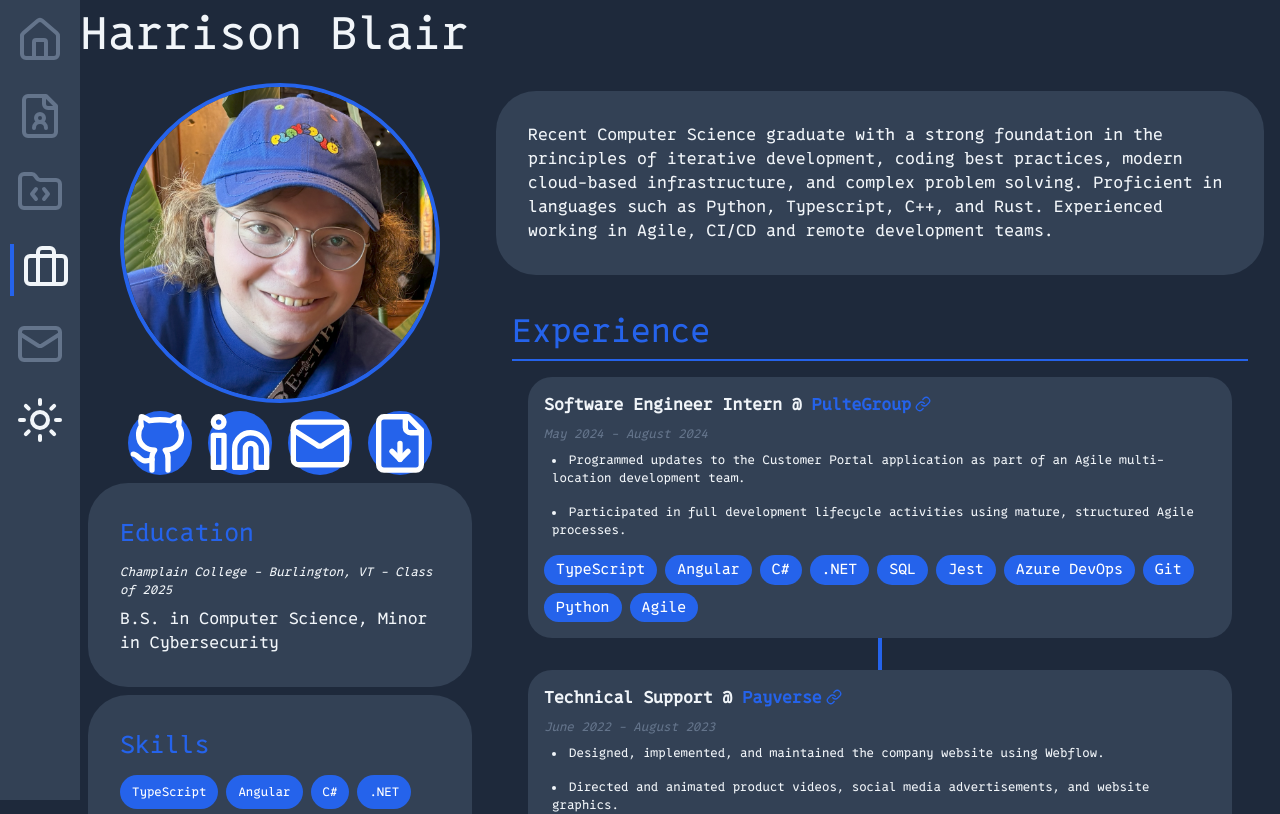
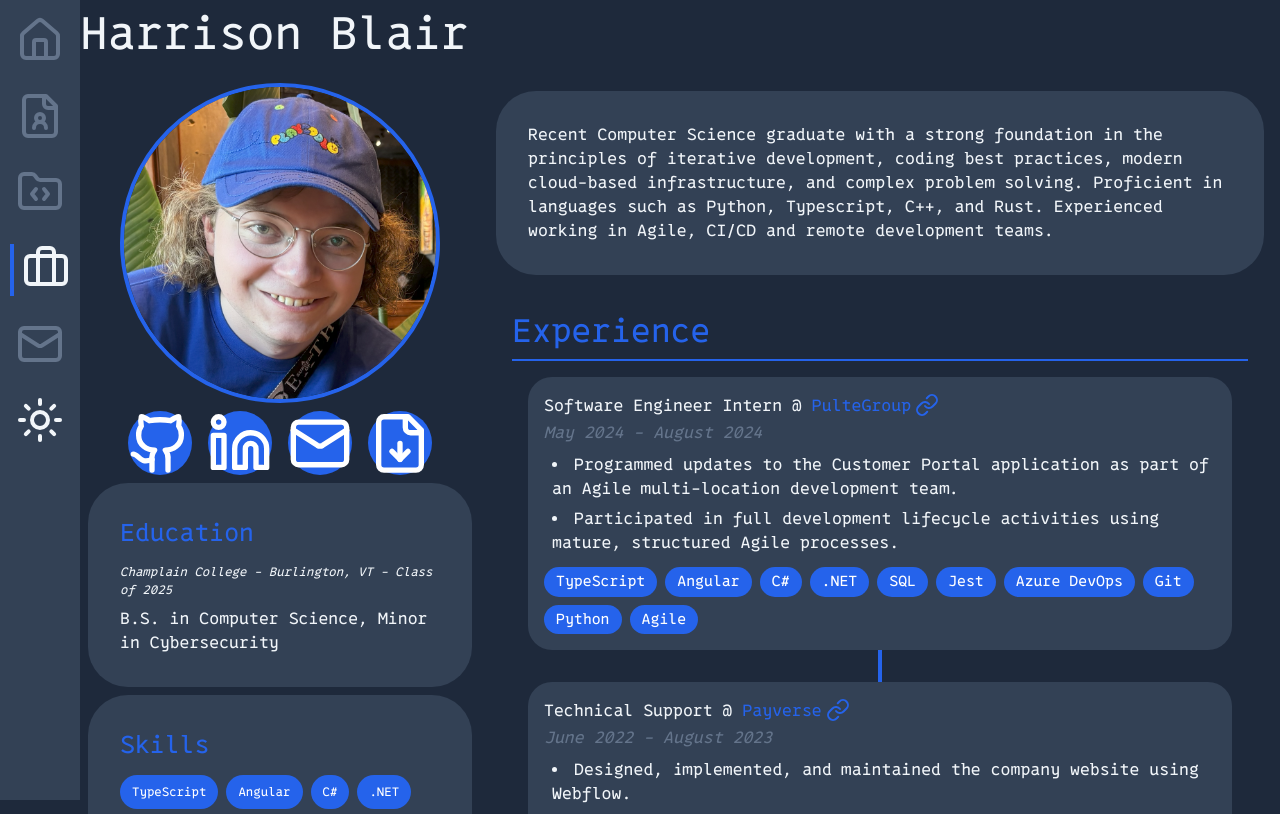
Before and after one commit to Harrison-Blair/personal-website, a Next.js app: page /work in a window 1280 px wide. Shown: the top 814 px of the page. Built offline with nearby package versions, Linux system fonts and the light colour scheme.

Commit message:
refactor: update ExperienceTile component for improved readability and tag handling

```diff
--- a/src/app/components/ui/ExperienceTile.tsx
+++ b/src/app/components/ui/ExperienceTile.tsx
@@ -1,6 +1,6 @@
 import { Experience } from "@/data/experiences";
 import { Link } from "lucide-react";
-import SmallTag from "./Tag";
+import Tag from "./Tag";
 
 export interface ExperienceTileProps {
   experience: Experience;
@@ -13,36 +13,42 @@ export default function ExperienceTile({
 }: ExperienceTileProps) {
   return (
     <div className={`bg-[var(--muted)] rounded-3xl p-4 m-4 ${styling}`}>
-            <h3 className="text-[2vh] font-semibold mb-2">
-                {experience.role} @
-                { experience.link ? (
+      <h3>
+        {experience.role} {'@ '}
+        {experience.link ? (
           <a
             href={experience.link}
             target="_blank"
             rel="noopener noreferrer"
-                        className="text-[var(--primary)] hover:text-[var(--accent)]"
+            className="text-[var(--primary)] hover:text-[var(--accent)] inline-block"
           >
-                        {' '}
             {experience.company}
-                        <Link className="inline mb-1 ml-1" size={'2vh'} />
+            <Link className="inline mb-1 ml-1" size={'1.5rem'} />
           </a>
         ) : (
-                    <span>{' '}{experience.company}</span>
+          <span>{experience.company}</span>
         )}
       </h3>
-            <p className="text-[1.5vh] text-[var(--secondary)] italic mb-2">{experience.startDate} {' - '} {experience.endDate}</p>
+      <p className='text-[var(--secondary)] italic mb-2'>
+        {experience.startDate} {' - '} {experience.endDate}
+      </p>
+      <div className='mb-3 ml-2'>
         {Array.isArray(experience.description) ? (
-                <ul className="list-disc list-inside text-[1.5vh] mb-3 ml-2">
+          <ul className='list-disc list-inside'>
             {experience.description.map((item, index) => (
-                        <li key={index} className="mb-4">{item}</li>
+              <li key={index} className="mb-1.5">{item}</li>
             ))}
           </ul>
         ) : (
-                <p className="text-[1.5vh] mb-3 ml-2">{experience.description}</p>
+          <p>
+            {experience.description}
+          </p>
         )}
-            <div className="flex flex-wrap gap-2">
+      </div>
+      <div className='flex flex-wrap justify-center gap-2
+                      lg:justify-start'>
         {experience.tags?.map((tag, index) => (
-                    <SmallTag key={index} text={tag} />
+          <Tag key={index} text={tag} />
         ))}
       </div>
     </div>
```
Lines whose indentation alone changed are shown as unchanged.
